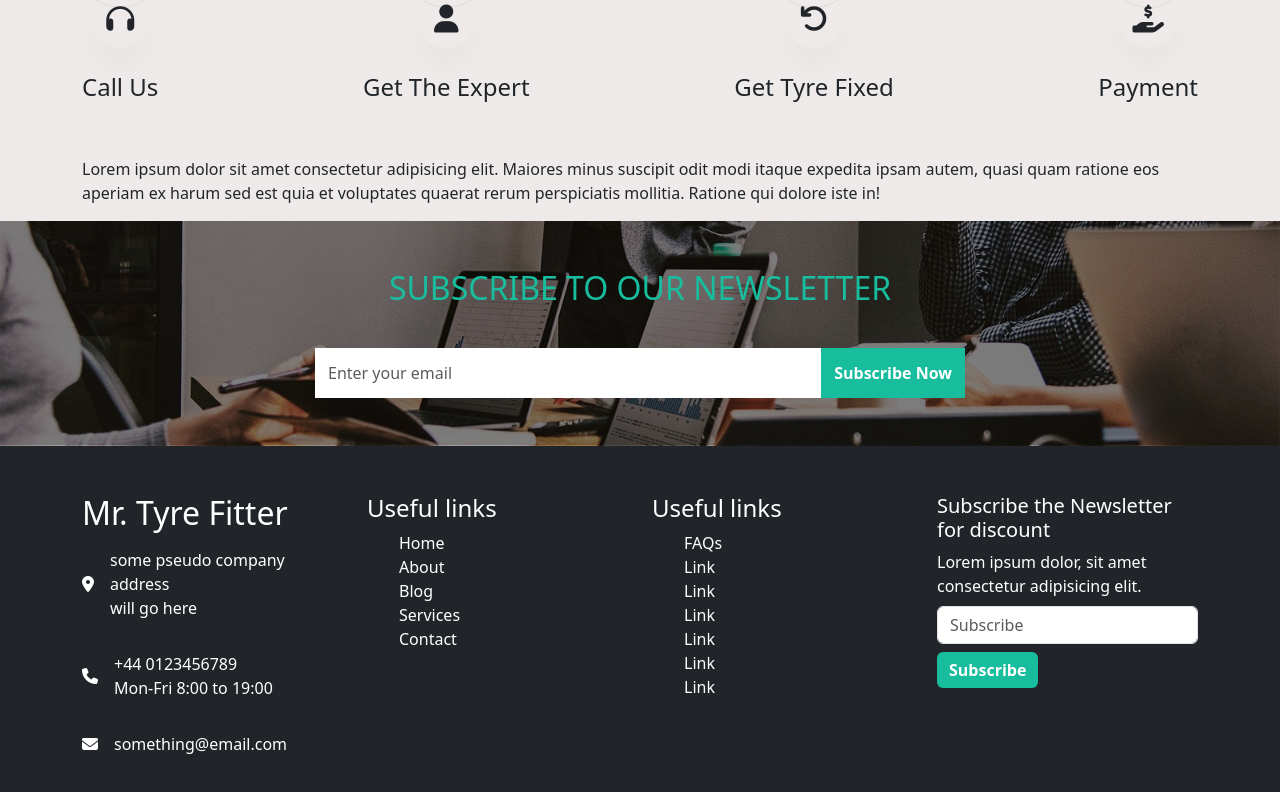
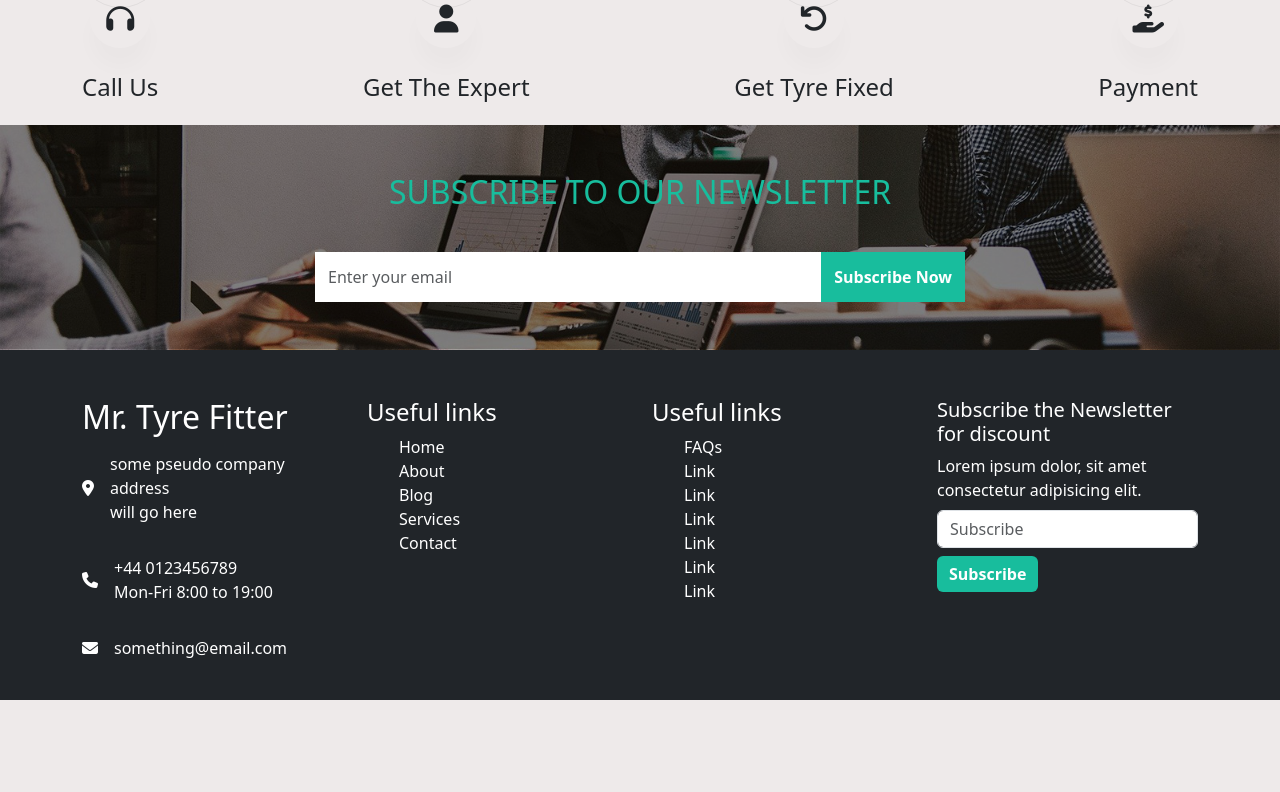
Before and after one commit to Mehwishmushtaq/MrTyreFitter, a React (Vite) app: page / in a window 1280 px wide. Shown: the part 4288-5080 px from the top of the page. After the commit the page ends 4988 px from the top, so only its background shows below. Built offline with nearby package versions, Linux system fonts and the light colour scheme.

Commit message:
dev-usama changes 5

```diff
--- a/src/components/HowSection.jsx
+++ b/src/components/HowSection.jsx
@@ -30,9 +30,6 @@ const HowSection = () => {
             <h3 className="h4 font-theme process-title mb-2">Payment</h3>
         </div>
     </div>
-    <p className="mt-5">
-        Lorem ipsum dolor sit amet consectetur adipisicing elit. Maiores minus suscipit odit modi itaque expedita ipsam autem, quasi quam ratione eos aperiam ex harum sed est quia et voluptates quaerat rerum perspiciatis mollitia. Ratione qui dolore iste in!
-    </p>
     </div>
     </>
   )
```
